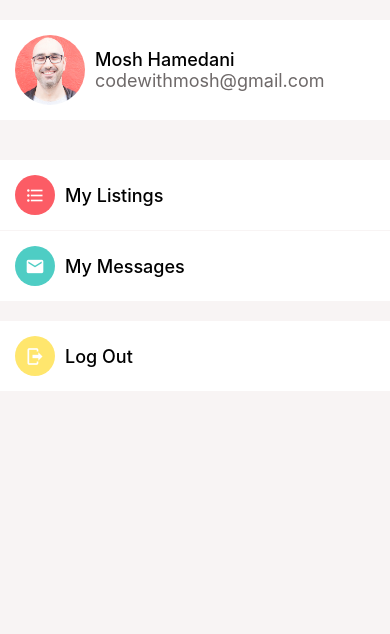
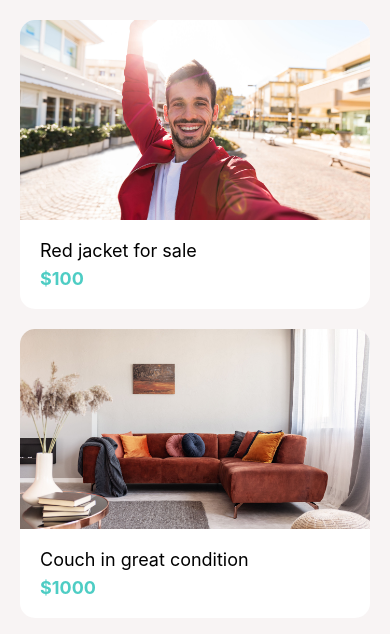
Before and after one commit to HannesEn/DoneWithIt, a React Native app: screen / in a window 390 px wide. Shown: the top 634 px of the page. Built offline with nearby package versions, Linux system fonts and the light colour scheme.

Commit message:
Commit Nr.14

```diff
--- a/App.js
+++ b/App.js
@@ -21,10 +21,11 @@ import ListingDetailsScreen from "./App/components/ListingDetailsScreen";
 import ListItem from "./App/components/ListItem";
 import MessagesScreen from "./App/screens/MessagesScreen";
 import AccountScreen from "./App/screens/AccountScreen";
+import ListingsScreen from "./App/screens/ListingsScreen";
 
 export default function App() {
   console.log("App executed");
-  return <AccountScreen />;
+  return <ListingsScreen />;
 }
 
 const styles = StyleSheet.create({
--- a/App/components/Card.js
+++ b/App/components/Card.js
@@ -16,6 +16,27 @@ function Card({ title, subTitle, image }) {
   );
 }
 
-const styles = StyleSheet.create({});
+const styles = StyleSheet.create({
+  card: {
+    borderRadius: 15,
+    backgroundColor: colours.white,
+    marginBottom: 20,
+    overflow: "hidden",
+  },
+  detailsContainer: {
+    padding: 20,
+  },
+  image: {
+    width: "100%",
+    height: 200,
+  },
+  subTitle: {
+    color: colours.secondary,
+    fontWeight: "bold",
+  },
+  title: {
+    marginBottom: 7,
+  },
+});
 
 export default Card;
--- a/App/components/ListItem.js
+++ b/App/components/ListItem.js
@@ -10,13 +10,13 @@ function ListItem({
   subTitle,
   onPress,
   renderRightActions,
-  ImageComponent,
+  IconComponent,
 }) {
   return (
     <Swipeable renderRightActions={renderRightActions}>
       <TouchableHighlight underlayColor={colours.lightGray} onPress={onPress}>
         <View style={styles.container}>
-          {ImageComponent}
+          {IconComponent}
           {image ? <Image style={styles.image} source={image} /> : null}
           <View style={styles.detailsContainer}>
             <AppText style={styles.title}>{title}</AppText>
--- a/App/screens/AccountScreen.js
+++ b/App/screens/AccountScreen.js
@@ -35,7 +35,7 @@ function AccountScreen(props) {
           renderItem={({ item }) => (
             <ListItem
               title={item.title}
-              ImageComponent={
+              IconComponent={
                 <Icon
                   name={item.icon.name}
                   backgroundColor={item.icon.backgroundColor}
@@ -47,7 +47,7 @@ function AccountScreen(props) {
       </View>
       <ListItem
         title="Log Out"
-        ImageComponent={
+        IconComponent={
           <Icon name="logout" backgroundColor={colours.lightYellow} />
         }
       />
--- /dev/null
+++ b/App/screens/ListingsScreen.js
@@ -0,0 +1,47 @@
+import React from "react";
+import { FlatList, StyleSheet } from "react-native";
+import Screen from "../components/Screen";
+import Card from "../components/Card";
+import colours from "../config/colours";
+
+const listings = [
+  {
+    id: 1,
+    title: "Red jacket for sale",
+    price: 100,
+    image: require("../assets/jacket.jpg"),
+  },
+  {
+    id: 2,
+    title: "Couch in great condition",
+    price: 1000,
+    image: require("../assets/couch.jpg"),
+  },
+];
+function ListingsScreen(props) {
+  return (
+    <Screen>
+      <FlatList
+        style={styles.screen}
+        data={listings}
+        keyExtractor={(listings) => listings.id.toString()}
+        renderItem={({ item }) => (
+          <Card
+            title={item.title}
+            subTitle={"$" + item.price}
+            image={item.image}
+          />
+        )}
+      />
+    </Screen>
+  );
+}
+
+const styles = StyleSheet.create({
+  screen: {
+    padding: 20,
+    backgroundColor: colours.lightGray,
+  },
+});
+
+export default ListingsScreen;
```
